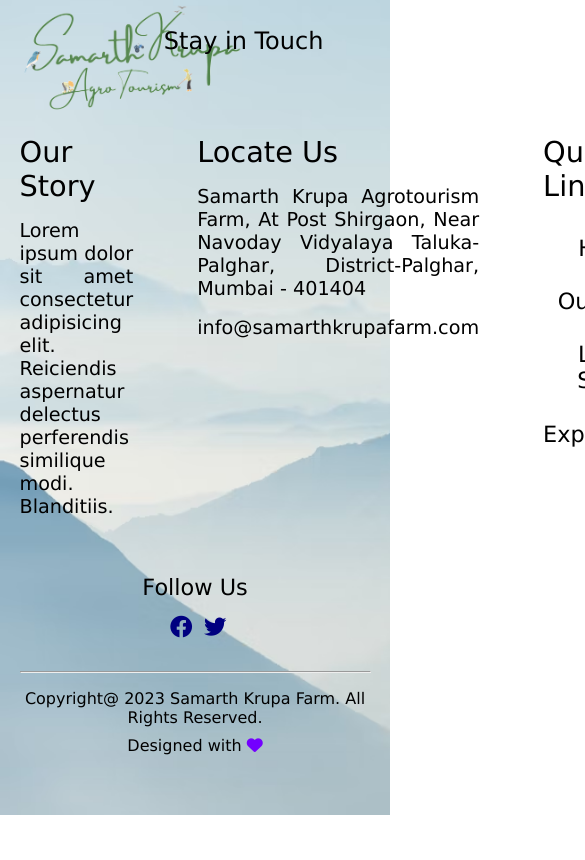
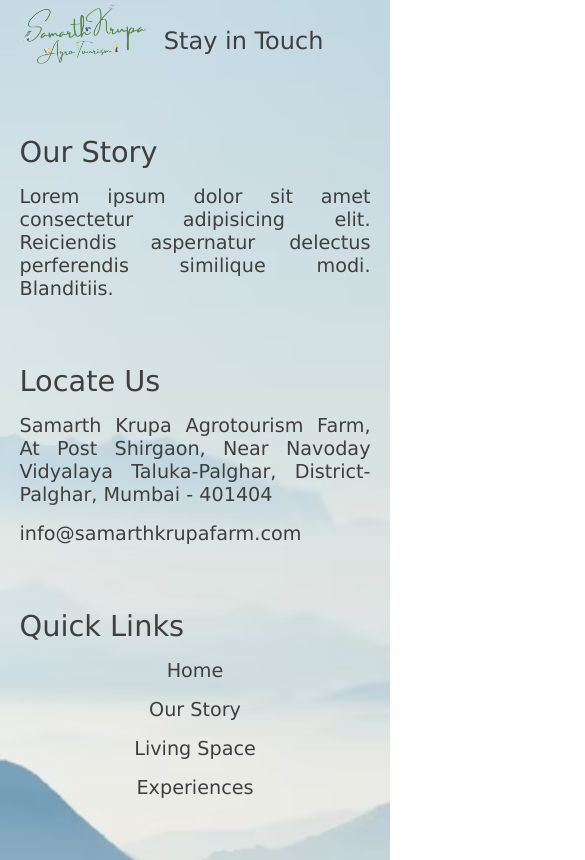
Before and after one commit to gauravmad/Mali-Resort, a plain HTML site: page index.html in a window 390 px wide. Shown: the part 1717-2577 px from the top of the page, 585 px wide, since content can reach past the window. Before the commit the page ends 2532 px from the top, so only its background shows below. Drawn offline with Linux system fonts and the light colour scheme.

Commit message:
third commit

```diff
--- a/style.css
+++ b/style.css
@@ -191,7 +191,8 @@
     background-image: url("Photos/footer_background.jpg");
     background-size: cover;
     width: 100%;
-    height: 100vh;
+    height: 86vh;
+    color: rgb(63, 63, 63);
     padding-top: 2rem;
 
 }
@@ -228,18 +229,18 @@
     font-weight: 400;
 }
 footer ul{
-    color: black;
+    color: rgb(63, 63, 63);
     margin-top: 1rem;
 }
 
 footer li{
-    color: black;
+    color: rgb(63, 63, 63);
     margin-top: 0.7rem;
 }
 footer li:hover{
-    color: black;
+    color: rgb(63, 63, 63);
     margin-top: 0.7rem;
-    border-bottom: 2px solid black;
+    border-bottom: 2px solid rgb(63, 63, 63);
 }
 
 footer .medialinks{
@@ -256,7 +257,7 @@
     font-size: 1.4rem;
     margin-top: 1rem;
     margin-left: 0.4rem;
-    color: navy;
+    color: rgb(63, 63, 63);
 }
 
 footer .copyright p{
@@ -268,9 +269,47 @@
     text-align: center;
     font-size: 1rem;
     font-weight: 400;
-    margin-top: 0.6rem;
+    margin-top: 0.2rem;
 }
 
 footer .copyright i{
     color: rgb(115, 0, 255);
 }
+
+@media (max-width:992px) {
+    footer{
+        height: auto;
+    }
+    footer .logo{
+        width: 8rem;
+        position: absolute;
+    }
+    footer .middlecontent{
+        display: flex;
+        flex-direction: column;
+    }
+    footer ul{
+        color: rgb(63, 63, 63);
+        margin-top: 0rem;
+    }
+
+    footer li{
+        color: rgb(63, 63, 63);
+        margin-top: 0rem;
+        font-size: 1.2rem;
+    }
+    footer li:hover{
+        /* color: rgb(255, 0, 0); */
+        margin-top: 0rem;
+        font-size: 1.2rem;
+        border: none;
+    }
+    footer .copyright h6{
+        text-align: center;
+        font-size: 1rem;
+        font-weight: 400;
+        margin-top: 0.2rem;
+        padding-bottom: 1rem;
+    }
+
+}
```
